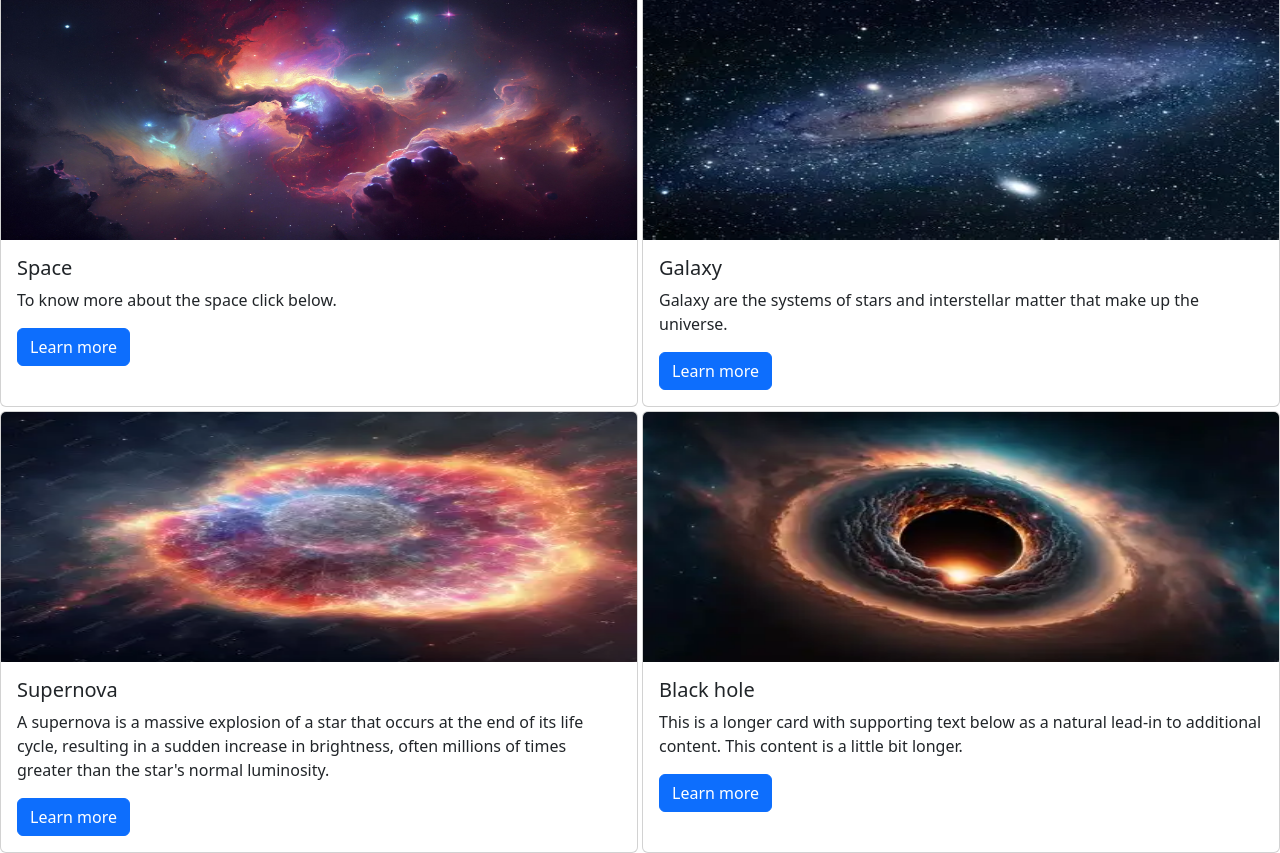
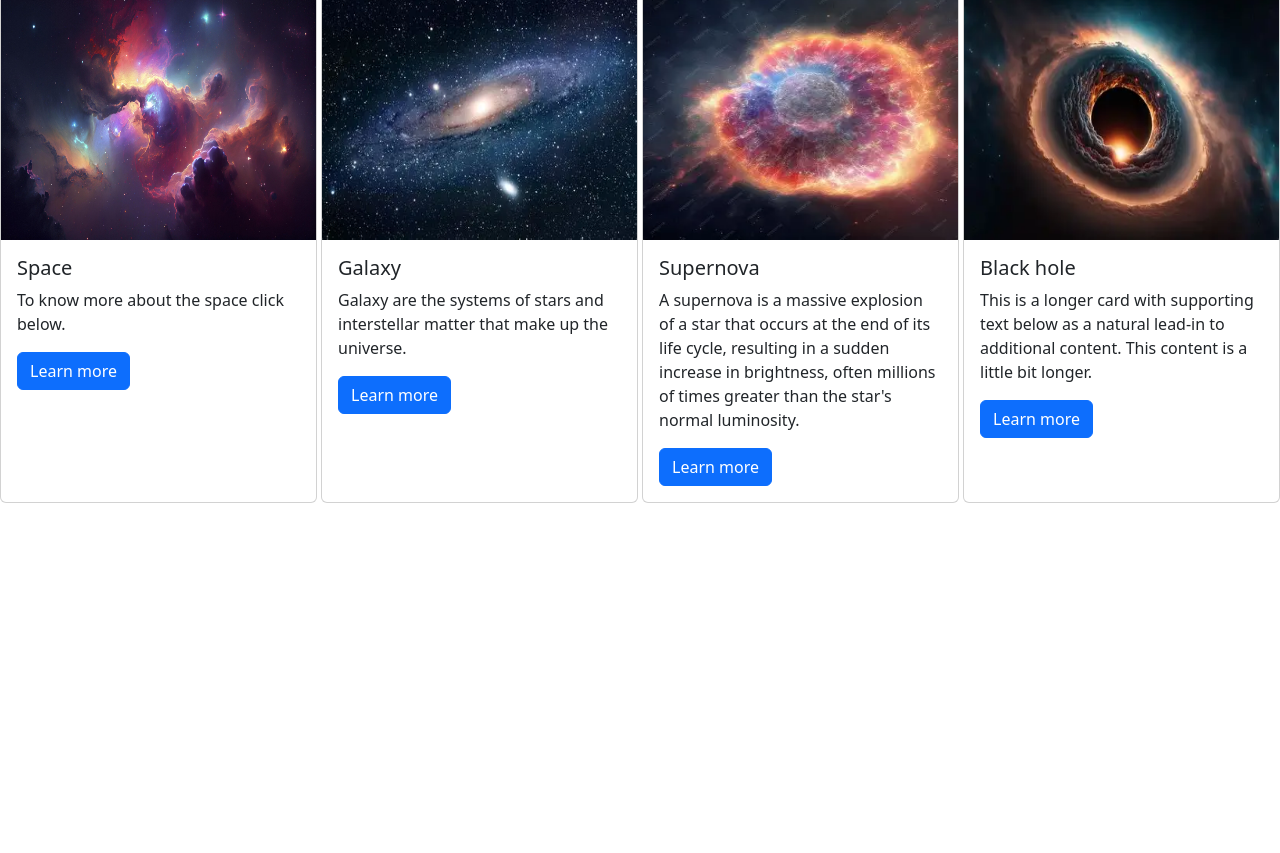
Before and after one commit to Gaviya22/Internet-Technologies-Day-04, a plain HTML site: page index.html in a window 1280 px wide. Shown: the part 67-920 px from the top of the page. After the commit the page ends 800 px from the top, so only its background shows below. Drawn offline with nearby package versions, Linux system fonts and the light colour scheme.

Commit message:
Update card layout to display one column on smaller screens and four columns on medium screens

```diff
--- a/index.html
+++ b/index.html
@@ -10,7 +10,7 @@
 <body>
     <h1 class="bg-danger text-info text-center" >Interesting Facts About the Universe</h1>
 
-    <div class="row row-cols-2 row-cols-md-2 g-1">
+    <div class="row row-cols-1 row-cols-md-4 g-1">
   <div class="col">
     <div class="card h-100">
       <img height="250" src="/img/space.jpg" class="card-img-top" alt="...">
```
